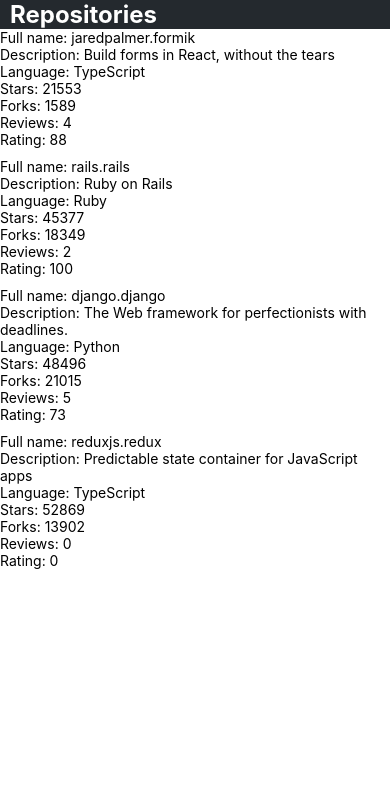
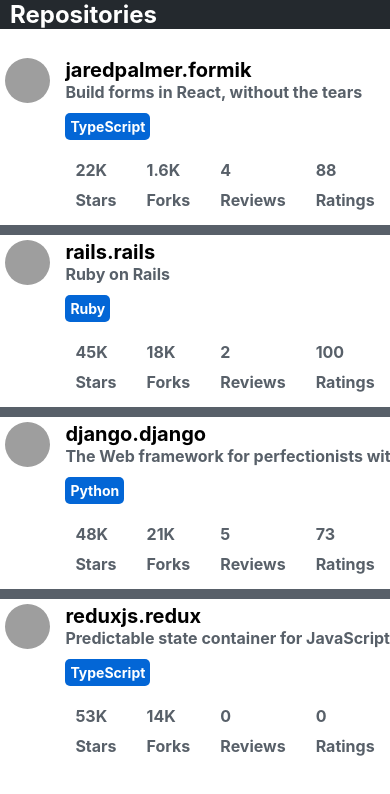
Before and after one commit to malcolmmacleod2/part10, a React Native app: screen / in a window 390 px wide. Shown: the top 794 px of the page. Built offline with nearby package versions, Linux system fonts and the light colour scheme; grey boxes are pictures that could not be loaded.

Commit message:
10.5 - more polished list

```diff
--- a/src/components/AppBar.jsx
+++ b/src/components/AppBar.jsx
@@ -15,6 +15,10 @@
       color: theme.colors.headingColor,
       fontSize: 24,
       fontWeight: 'bold'
+  },
+  heading: {
+    fontSize: 24,
+    fontWeight: 'bold'
   }
 });
 
--- a/src/components/RepositoryItem.jsx
+++ b/src/components/RepositoryItem.jsx
@@ -1,18 +1,149 @@
 import React from 'react';
-import { Text, View } from 'react-native';
+import { Text, View, StyleSheet, Image} from 'react-native';
+import theme from '../theme';
+
+const cardHeaderStyles = StyleSheet.create({
+  container: {
+    flexDirection: 'row',
+    flexGrow: 1,
+    padding: 5
+  },
+  avatar: {
+    width: 45,
+    height: 45,
+    borderRadius: 45 / 2,
+  },
+  avatarContainer: {
+    flexGrow: 0,
+    paddingRight: 15,
+  },
+  infoContainer: {
+    flexGrow: 1,
+  },
+  heading: {
+      fontSize: theme.fontSizes.heading,
+      fontWeight: 'bold'
+  },
+  subheading: {
+      fontSize: theme.fontSizes.subheading,
+      color: theme.colors.textSecondary,
+      fontWeight: 'bold'
+  }
+});
+
+const languageStyles = StyleSheet.create ({
+    container: {
+    flexDirection: 'row',
+    flexGrow: 0,
+    padding: 5
+  },
+  infoContainer: {
+    flexGrow: 0,
+    paddingLeft: 60
+  },
+  language: {
+      backgroundColor: theme.colors.primary,
+      color: 'white',
+      fontSize: theme.fontSizes.body,
+      fontWeight: 'bold',
+      padding: 5,
+      borderRadius: 5
+  }
+});
+
+const cardFooterStyles = StyleSheet.create ({
+    container: {
+        flexDirection: 'row',
+        flexGrow: 0,
+        justifyContent: 'flex-start',
+        alignItems: 'flex-start',
+        paddingLeft: 60
+    },
+    section: {
+        flexDirection: 'column',
+        flexGrow: 1,
+        padding: 10
+    },
+    subheading: {
+      fontSize: theme.fontSizes.subheading,
+      color: theme.colors.textSecondary,
+      fontWeight: 'bold',
+      padding: 5
+    },
+    info: {
+      fontSize: theme.fontSizes.subheading,
+      fontWeight: 'bold',
+      padding: 5
+    }
+});
+
+const CardHeader = ({item}) => {
+     return (
+        <View style={cardHeaderStyles.container}>
+            <View style={cardHeaderStyles.avatarContainer}>
+                <Image style={cardHeaderStyles.avatar} source={{uri: item?.ownerAvatarUrl}} />
+            </View>
+            <View style={cardHeaderStyles.infoContainer}>
+                <Text style={cardHeaderStyles.heading}>{item.id}</Text>
+                <Text style={cardHeaderStyles.subheading}>{item.description}</Text>
+            </View>
+        </View>
+    );
+};
+
+const RepositoryLanguage = ({item}) => {
+    return (
+        <View style={languageStyles.container}>
+            <View style={languageStyles.infoContainer}>
+                <Text style={languageStyles.language}>{item.language}</Text>
+            </View>
+        </View>
+    );
+};
+
+const CardFooter = ({item}) => {
+    const summaryValue = (value) => {
+        let formatter = Intl.NumberFormat('en', { notation: 'compact' });
+
+        if (value >= 1000) {
+            return formatter.format(value);
+        }
+
+        return value;
+    };
+
+    return (
+        <View style={cardFooterStyles.container}>
+            <View style={cardFooterStyles.section}>
+                <Text style={cardFooterStyles.subheading}>{summaryValue(item.stargazersCount)}</Text>
+                <Text style={cardFooterStyles.subheading}>Stars</Text>
+            </View>
+            <View style={cardFooterStyles.section}>
+                <Text style={cardFooterStyles.subheading}>{summaryValue(item.forksCount)}</Text>
+                <Text style={cardFooterStyles.subheading}>Forks</Text>
+            </View>
+            <View style={cardFooterStyles.section}>
+                <Text style={cardFooterStyles.subheading}>{item.reviewCount}</Text>
+                <Text style={cardFooterStyles.subheading}>Reviews</Text>
+            </View>
+            <View style={cardFooterStyles.section}>
+                <Text style={cardFooterStyles.subheading}>{item.ratingAverage}</Text>
+                <Text style={cardFooterStyles.subheading}>Ratings</Text>
+            </View>
+
+        </View>
+    );
+};
 
 const RepositoryItem = ({item}) => {
 
     return(
         <View>
-            <Text>Full name: {item.id}</Text>
-            <Text>Description: {item.description}</Text>
-            <Text>Language: {item.language}</Text>
-            <Text>Stars: {item.stargazersCount}</Text>
-            <Text>Forks: {item.forksCount}</Text>
-            <Text>Reviews: {item.reviewCount}</Text>
-            <Text>Rating: {item.ratingAverage}</Text>
+            <CardHeader item={item}></CardHeader>
+            <RepositoryLanguage item={item}></RepositoryLanguage>
+            <CardFooter item={item}></CardFooter>
         </View>
+
     );
 };
 
--- a/src/components/RepositoryList.jsx
+++ b/src/components/RepositoryList.jsx
@@ -1,10 +1,17 @@
 import React from 'react';
-import { FlatList, View, StyleSheet, Text } from 'react-native';
+import { FlatList, View, StyleSheet } from 'react-native';
 import RepositoryItem from './RepositoryItem';
+import theme from '../theme';
 
 const styles = StyleSheet.create({
   separator: {
     height: 10,
+    backgroundColor: theme.colors.textSecondary
+  },
+  container: {
+    alignItems: 'center',
+    justifyContent: 'center',
+    padding: 24,
   },
 });
 
@@ -63,12 +70,15 @@
   );
 
   return (
+    <View style={styles.container}>
       <FlatList
         data={repositories}
         ItemSeparatorComponent={ItemSeparator}
         renderItem={renderItem}
         keyExtractor={item => item.id}
       />
+    </View>
+
   );
 };
 
--- a/src/theme.js
+++ b/src/theme.js
@@ -2,10 +2,14 @@
   colors: {
     headingColor: '#ffffff',
     headingBackground: '#24292e',
+    textPrimary: '#24292e',
+    textSecondary: '#586069',
+    primary: '#0366d6',
   },
   fontSizes: {
     body: 14,
     subheading: 16,
+    heading: 20,
   },
   fonts: {
     main: 'System',
```
Lines whose indentation alone changed are shown as unchanged.
